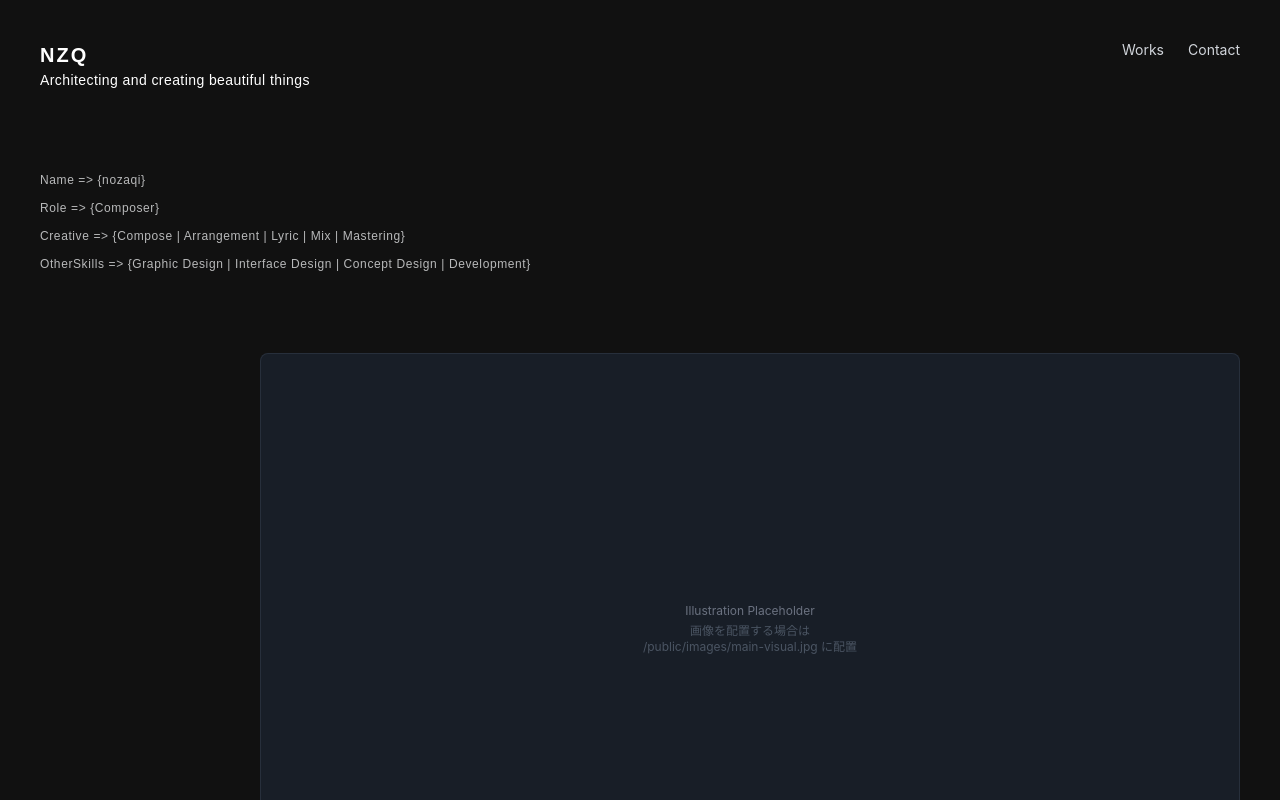
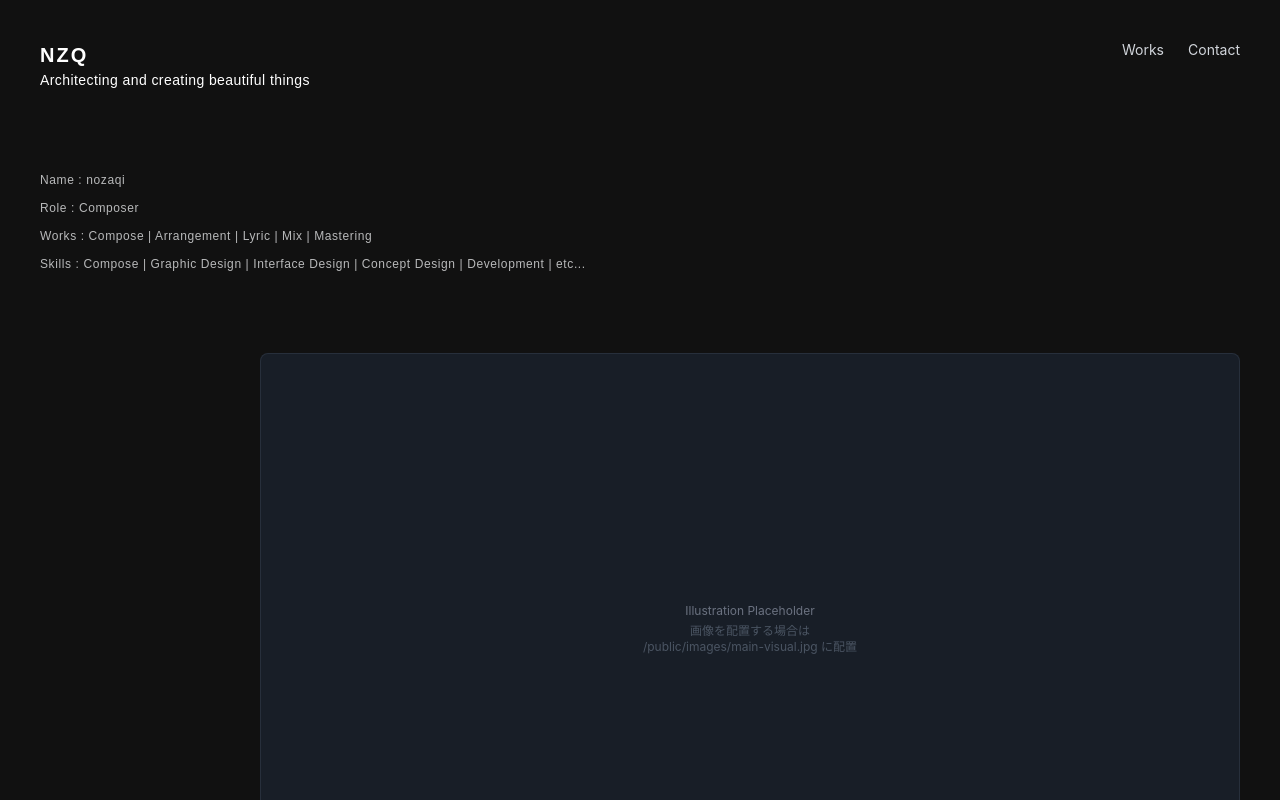
Before and after one commit to nozaqix/nzq, a Next.js app: page / in a window 1280 px wide. Shown: the top 800 px of the page. Built offline with nearby package versions, Linux system fonts and the light colour scheme.

Commit message:
SubHeader修正

```diff
--- a/src/components/SubHeader.tsx
+++ b/src/components/SubHeader.tsx
@@ -3,26 +3,26 @@ export default function SubHeader() {
     <div className="space-y-2.5 text-xs text-[#B8B9BA] font-normal leading-normal tracking-[0.6px] font-din-next">
       <div>
         <span>Name</span>
-        <span>{' => '}</span>
-        <span>{'{nozaqi}'}</span>
+        <span>{' : '}</span>
+        <span>{'nozaqi'}</span>
       </div>
       <div>
         <span>Role</span>
-        <span>{' => '}</span>
-        <span>{'{Composer}'}</span>
+        <span>{' : '}</span>
+        <span>{'Composer'}</span>
       </div>
       <div>
-        <span>Creative</span>
-        <span>{' => '}</span>
+        <span>Works</span>
+        <span>{' : '}</span>
         <span>
-          {'{Compose | Arrangement | Lyric | Mix | Mastering}'}
+          {'Compose | Arrangement | Lyric | Mix | Mastering'}
         </span>
       </div>
       <div>
-        <span>OtherSkills</span>
-        <span>{' => '}</span>
+        <span>Skills</span>
+        <span>{' : '}</span>
         <span>
-          {'{Graphic Design | Interface Design | Concept Design | Development}'}
+          {'Compose | Graphic Design | Interface Design | Concept Design | Development | etc...'}
         </span>
       </div>
     </div>
```
